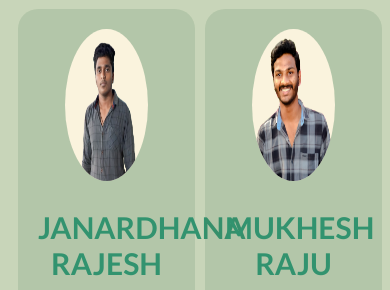
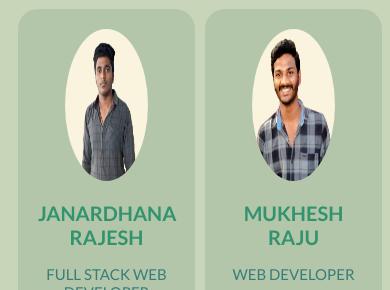
Before and after one commit to hellodev-2006/scripting-coder, a plain HTML site: page index.html in a window 390 px wide. Shown: the part 4377-4667 px from the top of the page. Drawn offline with nearby package versions, Linux system fonts and the light colour scheme.

Commit message:
Update styling.css

```diff
--- a/styling.css
+++ b/styling.css
@@ -534,7 +534,7 @@ body{
         display: flex;
         justify-content: space-between;
         position: fixed;
-        width: 90vw;
+        width: ;
     }
     .menuicon{
         display: flex;
@@ -645,4 +645,11 @@ body{
     border-top-left-radius: 10px;
     border-top-right-radius: 10px;
   }
+.team-card-title{
+	font-size: 20px;
 }
+.team-card-role{
+	font-size:15px;
+}
+
+}
```
